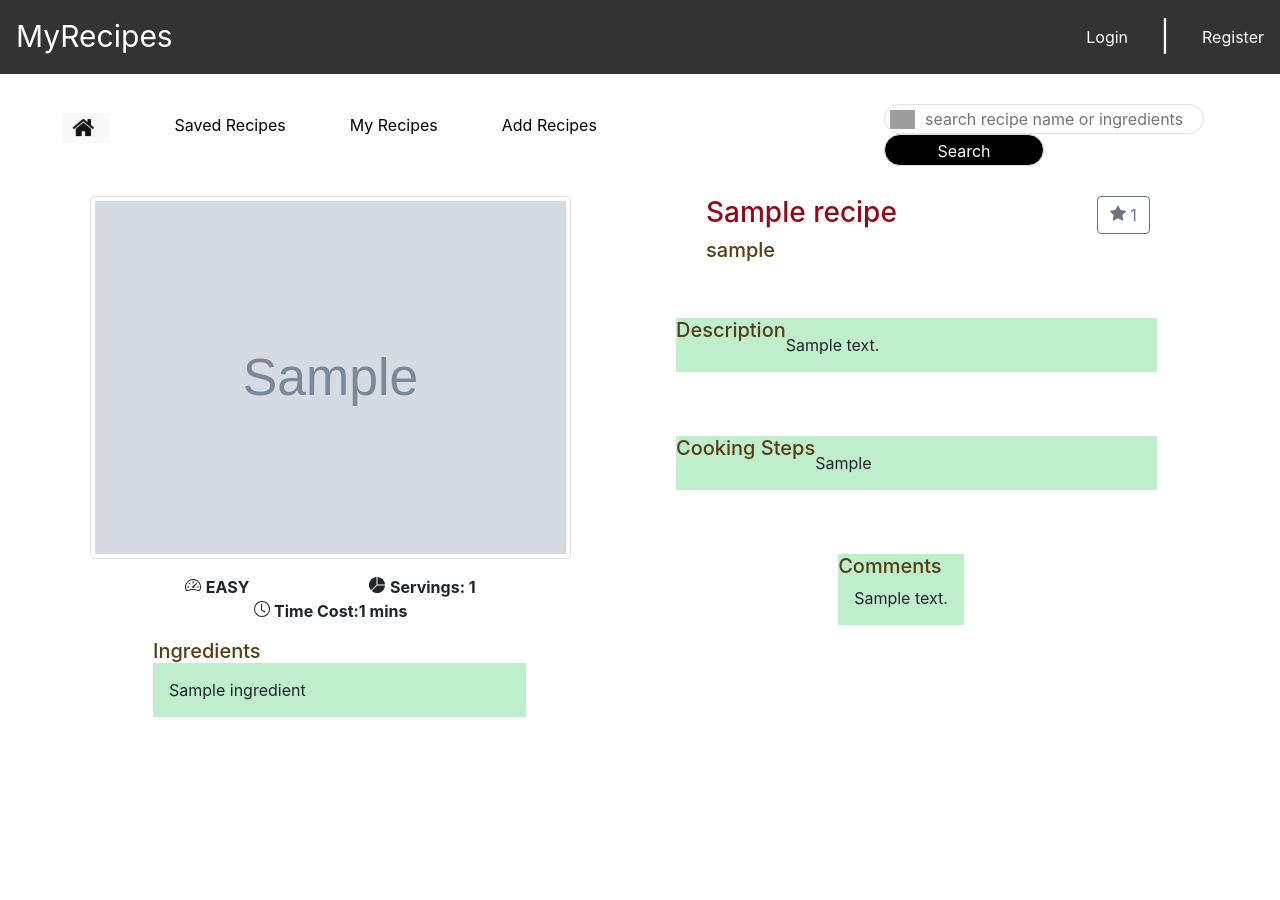
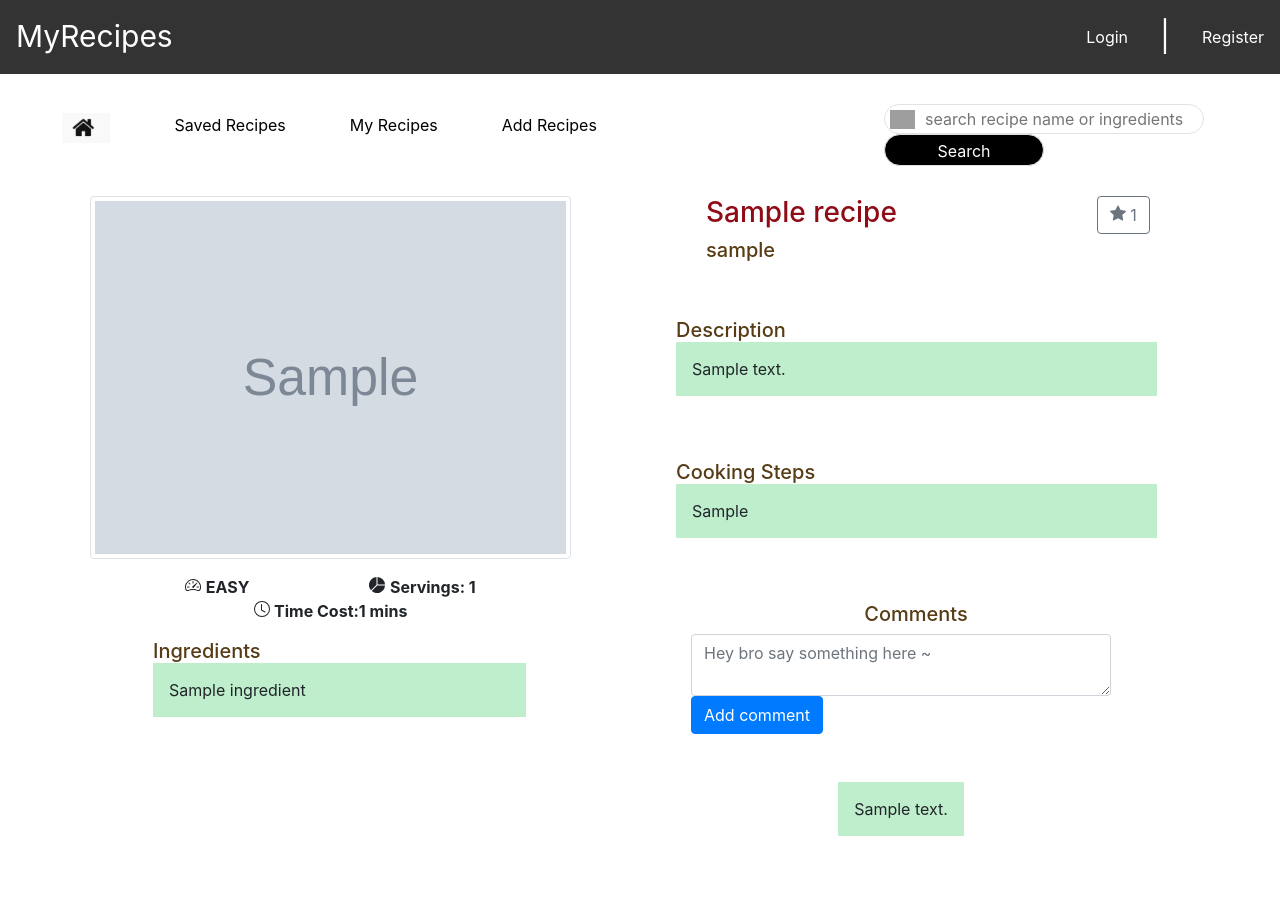
Before and after one commit to 2253612C/ITECHGroupProject, a Django app: template templates/recipeSite/viewRecipe.html in a window 1280 px wide. Before the commit the page ends 717 px from the top, so only its background shows below. Run offline with Django 3.2, Linux system fonts and the light colour scheme; the template is opened without the code that fills it: values that come from a table or form of the project are taken from there, others are empty; tables that the repository leaves empty hold one stand-in row (values such as "Sample post"); grey boxes marked "Sample" are stand-in pictures; parts of the project's set-up code (start-up, migrations or seed data) failed here and were passed over; some libraries are stand-ins or nearby versions; grey boxes are pictures that could not be loaded.

Commit message:
Update viewRecipe.html

```diff
--- a/templates/recipeSite/viewRecipe.html
+++ b/templates/recipeSite/viewRecipe.html
@@ -131,30 +131,38 @@ View Recipes
                         </div>
                     </div>
                     <div class="row">
+
                         <div class=" col ml-0 mb-5">
-                            <h5>Description</h5>
+                            <h5>Description</h5><br>
                             <p>{{recipe.description}}</p>
                         </div>
                     </div>
                     <div class="row">
+
                         <div class=" col ml-0 mb-5">
-                            <h5>Cooking Steps</h5>
+                            <h5>Cooking Steps</h5><br>
                             <p>{{recipe.method}}</p>
                         </div>
 
                     </div>
 
                     <div class=" row justify-content-md-center mr-3" >
+                          <h5>Comments</h5>
+
                         <div class="col-md-* ml-0 mb-5">
-                            <h5>Comments</h5>
+                            <div>
+                                <form id="CommentsForm" method="post" action="." enctype="multipart/form-data">
+                                    <textarea type="text" class="form-control" cols="150" rows="2" id="addComment"  placeholder="Hey bro say something here ~"></textarea>
+                                    <input class="btn btn-primary" type="button" id="submitComment" value="Add comment"/>
+                                </form>
 
-
+                            </div>
+                        </div>
+                        <div class="col-md-* ml-0 mb-5">
                             {% if comments %}
-
                                 {% for comment in comments %}
                                     <p> {{ comment.content }}</p>
                                 {% endfor %}
-
                             {% else %}
                                 <h3>no one write any comment here</h3>
                             {% endif %}
```
